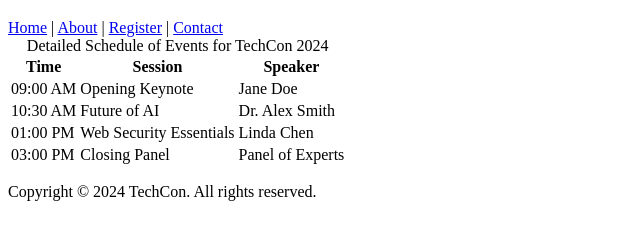
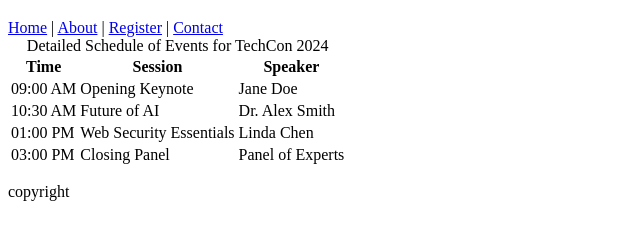
Before and after one commit to Abbylearns/TechCon_HTML, a plain HTML site: page techcon_website/schedule.html in a window 1280 px wide. Shown: the part 61-300 px from the top of the page, without its empty margins (0-640 px from the left). Drawn offline with Linux system fonts and the light colour scheme.

```diff
--- a/techcon_website/schedule.html
+++ b/techcon_website/schedule.html
@@ -51,9 +51,10 @@
     </table>
   </main>
 
-  <footer>
-  <p>Copyright © 2024 TechCon. All rights reserved.</p>
+<footer>
+  <p>copyright</p>
 </footer>
+
 
 
 </body>
```
